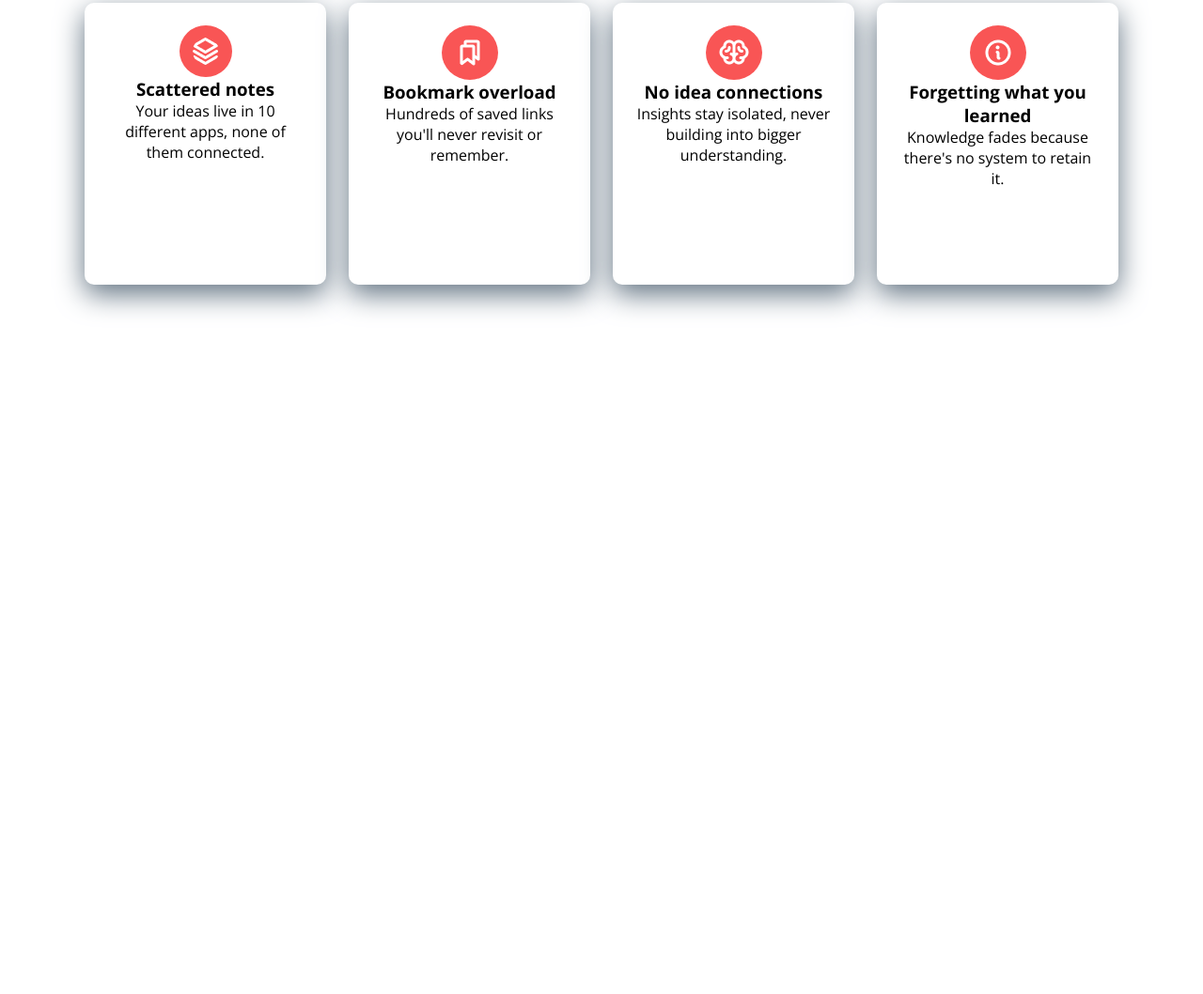
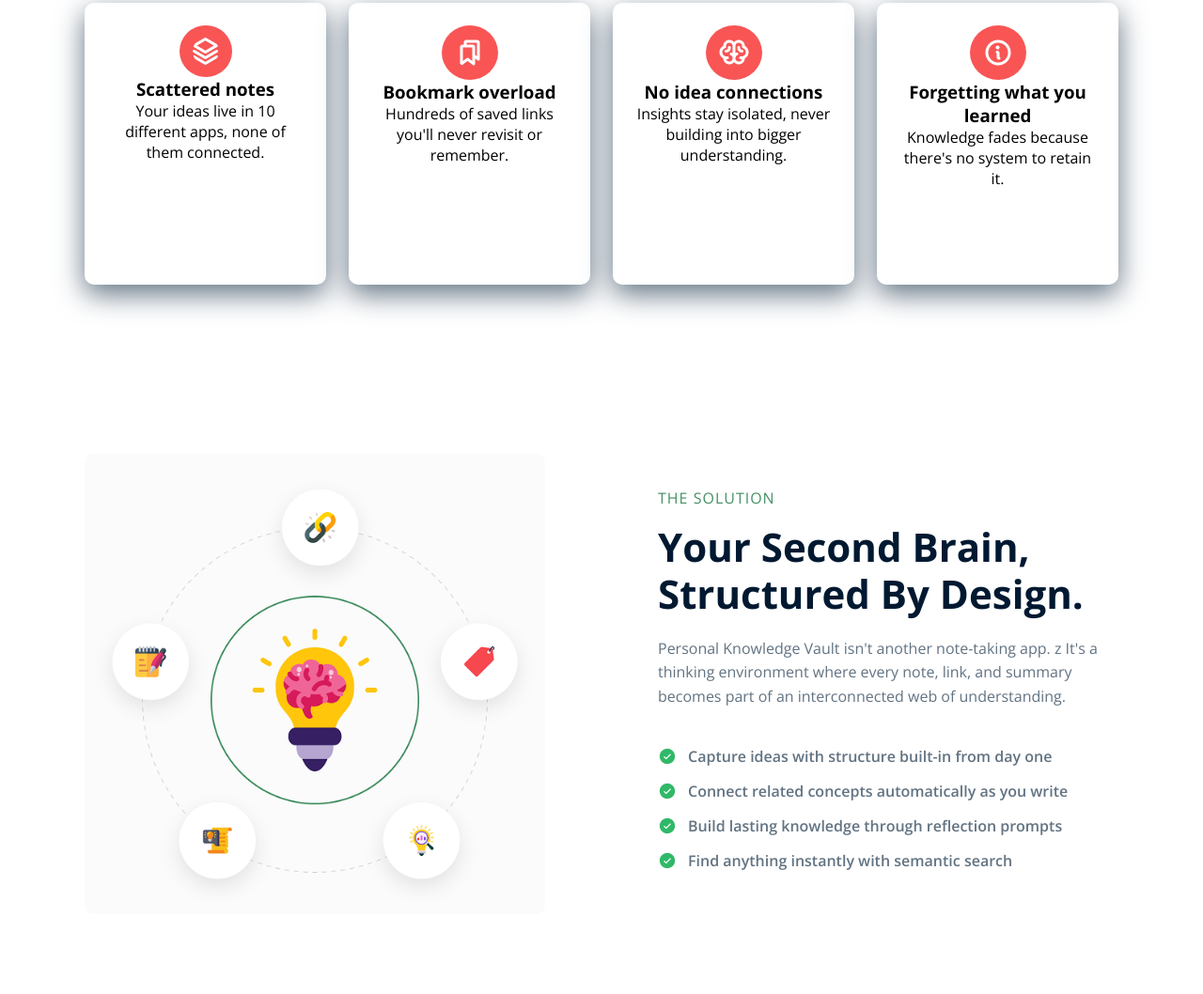
Before and after one commit to towfiqurv360/Assignment01, a plain HTML site: page index.html in a window 1280 px wide. Shown: the part 1054-2112 px from the top of the page at 94% size. Before the commit the page ends 1457 px from the top, so only its background shows below. Drawn offline with nearby package versions, Linux system fonts and the light colour scheme.

Commit message:
added Brain section and style

```diff
--- a/index.html
+++ b/index.html
@@ -73,6 +73,31 @@
         </div>
       </section>
 
+      <!-- Second Brain section  -->
+
+      <section class="second-brain">
+        <div class="brain-image">
+            <img src="./images/knowledge-second-brain.png" alt="">
+        </div>
+       <div class="brain-container">
+         <span class="sub-section-two">
+            The Solution
+        </span>
+        <h2>Your second brain,<br>structured by design.</h2>
+        <p>Personal Knowledge Vault isn't another note-taking app. z It's a thinking environment where every note, link, and summary becomes part of an interconnected web of understanding.</p>
+        <ul>
+
+            <li> <img src="./images/check-circle.png" alt="">Capture ideas with structure built-in from day one</li>
+
+            <li><img src="./images/check-circle.png" alt="">Connect related concepts automatically as you write</li>
+
+            <li> <img src="./images/check-circle.png" alt="">Build lasting knowledge through reflection prompts</li>
+
+            <li> <img src="./images/check-circle.png" alt="">Find anything instantly with semantic search</li>
+        </ul>
+       </div>
+      </section>
+
 
 
 
--- a/styles/style.css
+++ b/styles/style.css
@@ -160,3 +160,83 @@
     border-radius: 50%;
     padding: 13px 14px;
 }
+
+ /* second brain  */
+
+.second-brain {
+    display: flex;
+    align-items: center;
+    justify-content: space-between;
+    gap: 60px;
+    max-width: 1140px;
+    margin: 0 auto;
+    padding: 80px 20px;
+
+}
+
+
+.second-brain .sub-section-two {
+    color: #469165;
+    font-size: 16px;
+    font-weight: 400;
+    margin-bottom: 16px;
+    text-transform: uppercase;
+}
+.second-brain h2 {
+    color: #001931;
+    font-size: 42px;
+    font-weight: bold;
+    margin-bottom: 16px;
+    text-transform: capitalize;
+    line-height: 1.2;
+    margin-bottom: 20px;
+
+
+}
+.second-brain p {
+    font-size: 16px;
+    color: #627382;
+    line-height: 1.6;
+    margin-bottom: 40px;
+}
+
+.second-brain ul {
+    list-style: none;
+    padding: 0;
+}
+.second-brain ul li {
+    display: flex;
+    align-items: center;
+    gap: 12px;
+    margin-bottom: 15px;
+    font-size: 16px;
+    font-weight: 600;
+    color: #627382;
+}
+.second-brain ul li img {
+    width: 20px;
+    height: 20px;
+}
+.brain-container{
+   padding-left: 60px;
+   flex: 1;
+}
+.brain-image  {
+    flex: 1;
+    text-align: center;
+}
+
+.brain-image img {
+    max-width: 100%;
+    height: auto;
+}
+
+.sub-section-two {
+    color: #469165;
+    font-size: 14px;
+    font-weight: 700;
+    text-transform: uppercase;
+    letter-spacing: 1px;
+    margin-bottom: 10px;
+    display: block;
+}
```
